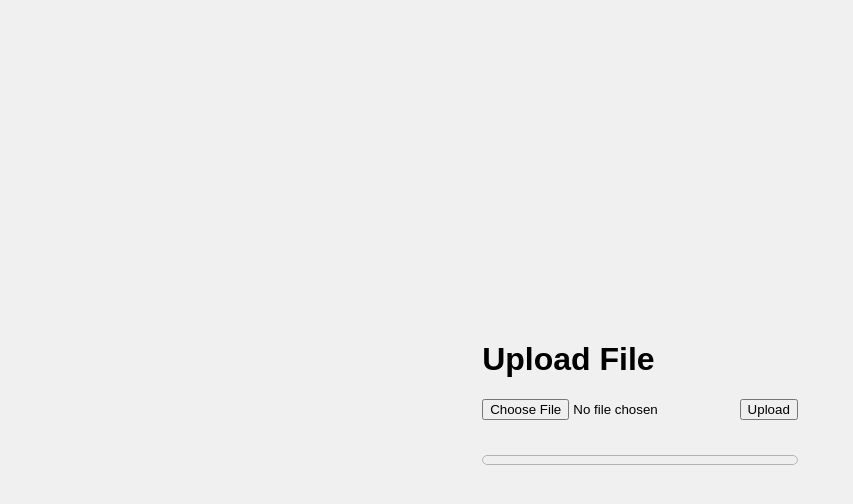
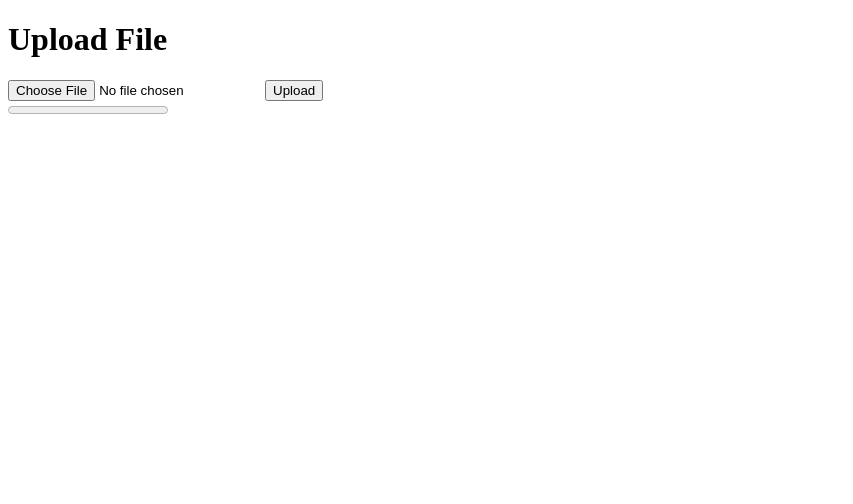
Before and after one commit to ankitkr23835/Upload-, a plain HTML site: page templates/upload.html in a window 1280 px wide. Shown: the whole page, without its empty margins (0-853 px from the left). Drawn offline with Linux system fonts and the light colour scheme.

Commit message:
Update upload.html

```diff
--- a/templates/upload.html
+++ b/templates/upload.html
@@ -4,39 +4,8 @@
     <meta charset="UTF-8">
     <meta name="viewport" content="width=device-width, initial-scale=1.0">
     <title>Upload File</title>
-    <style>
-        body {
-            font-family: Arial, sans-serif;
-            margin: 0;
-            padding: 0;
-            display: flex;
-            justify-content: center;
-            align-items: center;
-            height: 100vh;
-            background-color: #f0f0f0;
-        }
-
-        #upload-form {
-            text-align: center;
-        }
-
-        #file-input {
-            margin-bottom: 10px;
-        }
-
-        #progress-bar {
-            width: 100%;
-            height: 20px;
-            margin-top: 20px;
-        }
-
-        #progress-text {
-            margin-top: 10px;
-        }
-    </style>
 </head>
 <body>
-    <div>
     <h1>Upload File</h1>
     <form id="upload-form" enctype="multipart/form-data">
         <input type="file" id="file-input" required>
@@ -44,7 +13,6 @@
     </form>
     <progress id="progress-bar" max="100" value="0"></progress>
     <div id="progress-text"></div>
-    </div>
 
     <script>
         document.getElementById('upload-form').addEventListener('submit', function(event) {
@@ -53,8 +21,6 @@
             var fileInput = document.getElementById('file-input');
             formData.append('file', fileInput.files[0]);
 
-            var startTime = new Date().getTime();
-
             var xhr = new XMLHttpRequest();
             xhr.open('POST', '/upload', true);
 
@@ -62,12 +28,8 @@
                 var progressBar = document.getElementById('progress-bar');
                 var progressText = document.getElementById('progress-text');
                 if (event.lengthComputable) {
-                    var currentTime = new Date().getTime();
-                    var elapsedTime = (currentTime - startTime) / 1000; // Convert to seconds
-                    var speed = event.loaded / elapsedTime; // Calculate speed in bytes per second
-
                     progressBar.value = (event.loaded / event.total) * 100;
-                    progressText.textContent = 'Uploaded ' + (event.loaded / 1024).toFixed(2) + ' KB | Speed: ' + (speed / 1024).toFixed(2) + ' KB/s';
+                    progressText.textContent = 'Uploaded ' + (event.loaded / 1024).toFixed(2) + ' KB | Speed: ' + (event.loaded / (event.loaded / event.total) / 1024).toFixed(2) + ' KB/s';
                 }
             };
 
```
Lines whose indentation alone changed are shown as unchanged.
